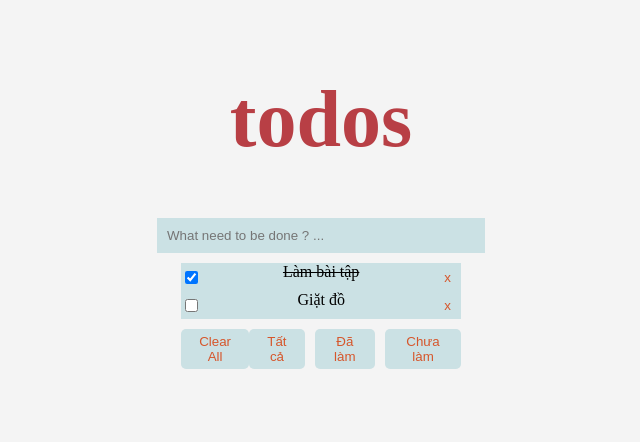
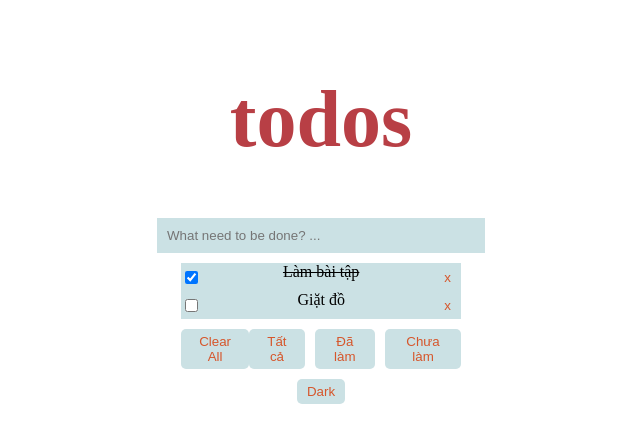
Before and after one commit to ThangMIng/react-todolist, a React (Create React App) app: page / in a window 1280 px wide. Shown: the top 442 px of the page, without its empty margins (319-959 px from the left). Built offline with nearby package versions, Linux system fonts and the light colour scheme.

Commit message:
update todo

```diff
--- a/src/App.css
+++ b/src/App.css
@@ -2,6 +2,7 @@
   text-align: center;
   padding: 0 400px;
   justify-content: center;
+  transition: background-color 0.3s, color 0.3s;
 }
 
 .App-logo {
@@ -38,7 +39,14 @@
     transform: rotate(360deg);
   }
 }
-
+.light-theme{
+  background-color: white;
+  color: black;
+}
+.dark-theme{
+  background-color: black;
+  color: white;
+}
 body {
   font-family: inherit;
   background-color: #f4f4f4;
@@ -107,3 +115,6 @@ input[type='checkbox'] {
   display: flex;
   gap: 10px;
 }
+.btn-tg{
+  margin-top: 10px;
+}
--- a/src/App.js
+++ b/src/App.js
@@ -2,7 +2,9 @@ import './App.css';
 import React from 'react';
 import TodoInput from './TodoInput/index.js';
 import TodoList from './TodoList/index.js';
-import './App.css';
+import ThemeToggle from './Theme/ThemeToggle.js';
+import { ThemeContext,ThemeProvider } from './Theme/ThemeContext';
+
 
 class App extends React.Component {
   constructor(props) {
@@ -46,8 +48,8 @@ class App extends React.Component {
   setFilter = (filter) => {
     this.setState({ filter });
   }
-  clearAll = () =>{
-    this.setState({data: []});
+  clearAll = () => {
+    this.setState({ data: [] });
   }
 
   render() {
@@ -60,6 +62,11 @@ class App extends React.Component {
     });
 
     return (
+      <ThemeProvider>
+        <ThemeContext.Consumer>
+          {({ isDarkTheme }) => {
+            document.body.className = isDarkTheme ? 'dark-theme' : 'light-theme';
+            return (
               <div className="App">
                 <h1>todos</h1>
                 <TodoInput addTodo={this.addTodo} />
@@ -71,7 +78,12 @@ class App extends React.Component {
                   setFilter={this.setFilter}
                   clearAll={this.clearAll}
                 />
+                <div className='btn-tg'><ThemeToggle /></div>
               </div>
+            );
+            }}
+          </ThemeContext.Consumer>
+      </ThemeProvider>
     );
   }
 }
--- /dev/null
+++ b/src/Theme/ThemeContext.js
@@ -0,0 +1,24 @@
+import React, { createContext, Component } from 'react';
+
+export const ThemeContext = createContext();
+
+export class ThemeProvider extends Component {
+  state = {
+    isDarkTheme: false,
+  };
+
+  toggleTheme = () => {
+    this.setState(prevState => ({ isDarkTheme: !prevState.isDarkTheme }));
+  };
+
+  render() {
+    return (
+      <ThemeContext.Provider value={{
+        isDarkTheme: this.state.isDarkTheme,
+        toggleTheme: this.toggleTheme
+      }}>
+        {this.props.children}
+      </ThemeContext.Provider>
+    );
+  }
+}
--- /dev/null
+++ b/src/Theme/ThemeToggle.js
@@ -0,0 +1,18 @@
+import React, { Component } from 'react';
+import { ThemeContext } from './ThemeContext';
+
+class ThemeToggle extends Component {
+  render() {
+    return (
+      <ThemeContext.Consumer>
+        {({ isDarkTheme, toggleTheme }) => (
+          <button onClick={toggleTheme} className='switch'>
+            {isDarkTheme ? 'Light' : 'Dark'}
+          </button>
+        )}
+      </ThemeContext.Consumer>
+    );
+  }
+}
+
+export default ThemeToggle;
--- a/src/TodoInput/index.js
+++ b/src/TodoInput/index.js
@@ -1,27 +1,37 @@
-import React, { useState } from 'react';
+import React, { Component } from 'react';
 import '../App.css';
 
+class TodoInput extends Component {
+  constructor(props) {
+    super(props);
+    this.state = {
+      inputValue: '',
+    };
+  }
 
-const TodoInput = ({ addTodo }) => {
-  const [inputValue, setInputValue] = useState('');
-
-  const handleAdd = (e) => {
-    if (e.key === 'Enter' && inputValue.trim()) {
-      addTodo(inputValue);
-      setInputValue('');
+  handleAdd = (e) => {
+    if (e.key === 'Enter' && this.state.inputValue.trim()) {
+      this.props.addTodo(this.state.inputValue);
+      this.setState({ inputValue: '' });
     }
   };
 
+  handleChange = (e) => {
+    this.setState({ inputValue: e.target.value });
+  };
+
+  render() {
     return (
       <input
         className="input-text"
-      value={inputValue}
-      onChange={(e) => setInputValue(e.target.value)}
-      onKeyDown={handleAdd}
+        value={this.state.inputValue}
+        onChange={this.handleChange}
+        onKeyDown={this.handleAdd}
         type="text"
-      placeholder="What need to be done ? ..."
+        placeholder="What need to be done? ..."
       />
     );
-};
+  }
+}
 
 export default TodoInput;
--- a/src/TodoList/index.js
+++ b/src/TodoList/index.js
@@ -1,47 +1,55 @@
-import React, { useState } from 'react';
+import React, { Component } from 'react';
 import '../App.css';
 
+class TodoList extends Component {
+  constructor(props) {
+    super(props);
+    this.state = {
+      idEdit: -1,
+    };
+  }
 
-const TodoList = ({ todos, toggleTodo, deleteTodo, editTodo, setFilter, clearAll }) => {
-  const [idEdit, setIdEdit] = useState(-1);
+  render() {
+    const { todos, toggleTodo, deleteTodo, editTodo, clearAll, setFilter } = this.props;
 
     return (
-    <div class='list-item'>
-      <div className='list'>
+      <div className="list-item">
+        <div className="list">
           {todos.map((item, index) => (
-          <div class='todo' key={item.id} style={{ display: 'flex', alignItems: 'center' }}>
+            <div className="todo" key={item.id} style={{ display: 'flex', alignItems: 'center' }}>
               <input
-              type='checkbox'
+                type="checkbox"
                 checked={item.status}
                 onChange={() => toggleTodo(index)}
                 style={{ marginRight: '10px' }}
               />
-            {item.id === idEdit ? (
+              {item.id === this.state.idEdit ? (
                 <input
                   onKeyDown={(e) => {
                     if (e.key === 'Enter') {
                       editTodo(item.id, e.target.value);
-                    setIdEdit(-1);
+                      this.setState({ idEdit: -1 });
                     }
                   }}
                   style={{ flex: 1, marginBottom: '5px' }}
                   defaultValue={item.name}
                 />
               ) : (
-              <div class='todo-item'
-                onClick={() => setIdEdit(item.id)}
+                <div
+                  className="todo-item"
+                  onClick={() => this.setState({ idEdit: item.id })}
                   style={{ flex: 1, cursor: 'pointer', textDecoration: item.status ? 'line-through' : 'none' }}
                 >
                   {item.name}
                 </div>
               )}
-            <button class='btn-x' onClick={() => deleteTodo(item.id)}>x</button>
+              <button className="btn-x" onClick={() => deleteTodo(item.id)}>x</button>
             </div>
           ))}
         </div>
-      <div className='under'>
-        <button className='btn-1' onClick={() => clearAll()}>Clear All</button>
-        <div className='filter-buttons'>
+        <div className="under">
+          <button className="btn-1" onClick={clearAll}>Clear All</button>
+          <div className="filter-buttons">
             <button onClick={() => setFilter('all')}>Tất cả</button>
             <button onClick={() => setFilter('completed')}>Đã làm</button>
             <button onClick={() => setFilter('incomplete')}>Chưa làm</button>
@@ -49,6 +57,7 @@ const TodoList = ({ todos, toggleTodo, deleteTodo, editTodo, setFilter, clearAll
         </div>
       </div>
     );
-};
+  }
+}
 
 export default TodoList;
```
Lines whose indentation alone changed are shown as unchanged.
